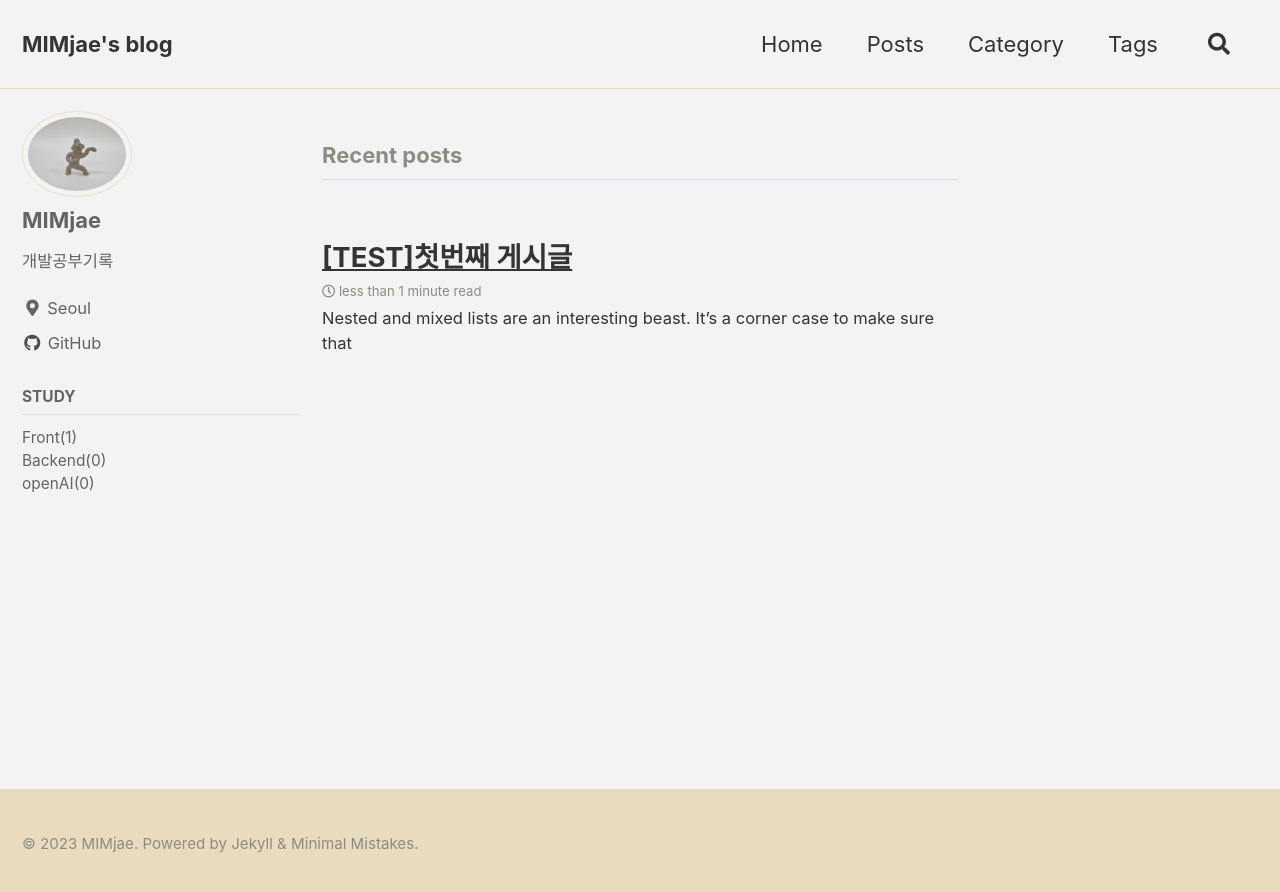
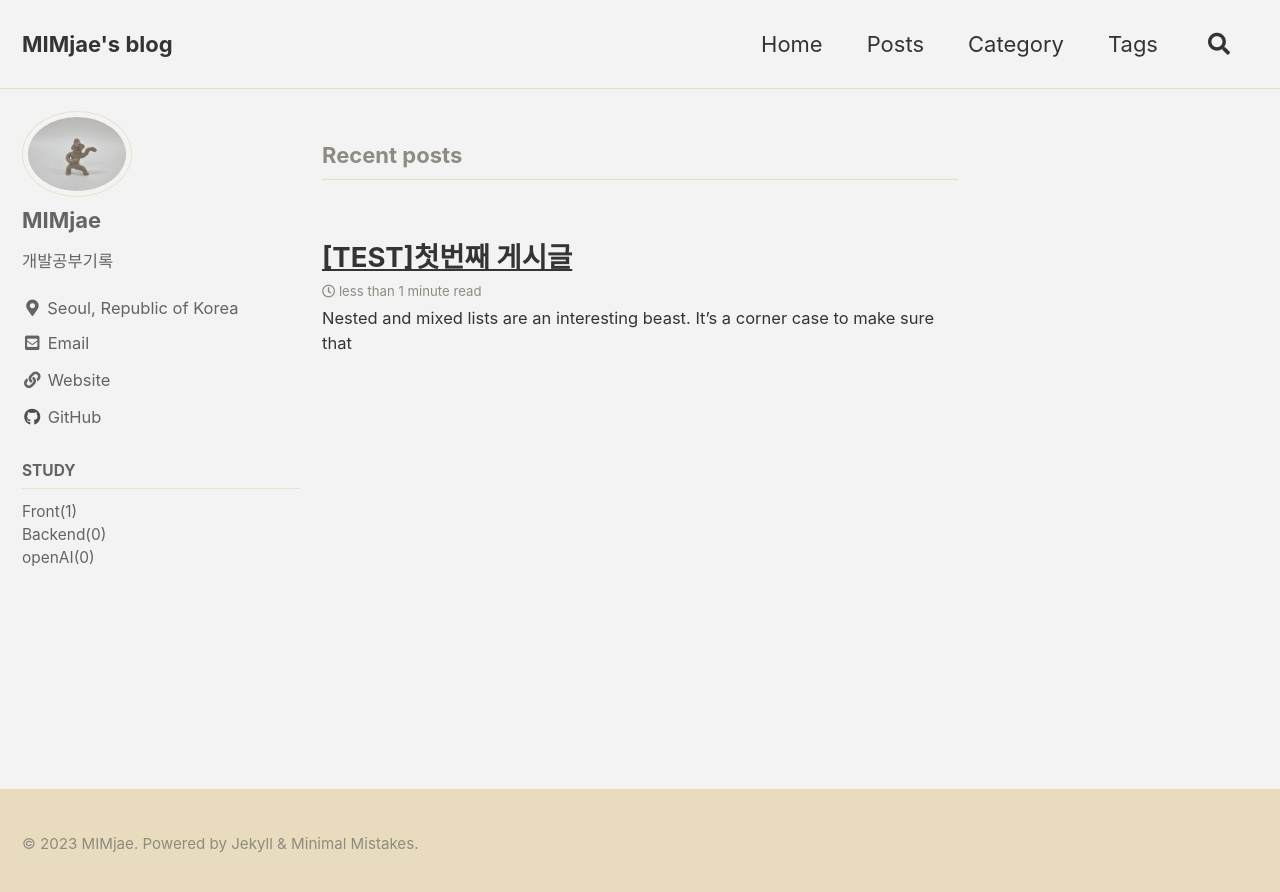
Before and after one commit to MIMjae/MIMjae.github.io, a Jekyll site: the page built from index.html, in a window 1280 px wide. Shown: the top 892 px of the page. Built offline with Jekyll 4.4.1, drawn with Linux system fonts in a browser that asks for light colours; cached includes are drawn as plain includes; the list of posts is cut into pages by our own code.

Commit message:
Update _config.yml

```diff
--- a/_config.yml
+++ b/_config.yml
@@ -107,15 +107,15 @@ author:
   name             : "MIMjae"
   avatar           : "/assets/images/bio-photo.jpg"
   bio              : "개발공부기록"
-  location         : "Seoul"
+  location         : "Seoul, Republic of Korea"
   email            :
   links:
     - label: "Email"
       icon: "fas fa-fw fa-envelope-square"
-      # url: "mailto:your.name@email.com"
+      url: "qkralswo70@gmail.com"
     - label: "Website"
       icon: "fas fa-fw fa-link"
-      # url: "https://your-website.com"
+      url: "https://MIMjae.github.io"
     - label: "Twitter"
       icon: "fab fa-fw fa-twitter-square"
       # url: "https://twitter.com/"
```
